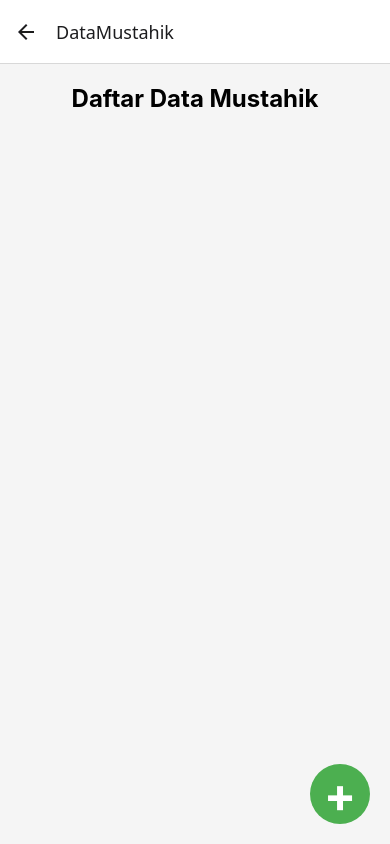
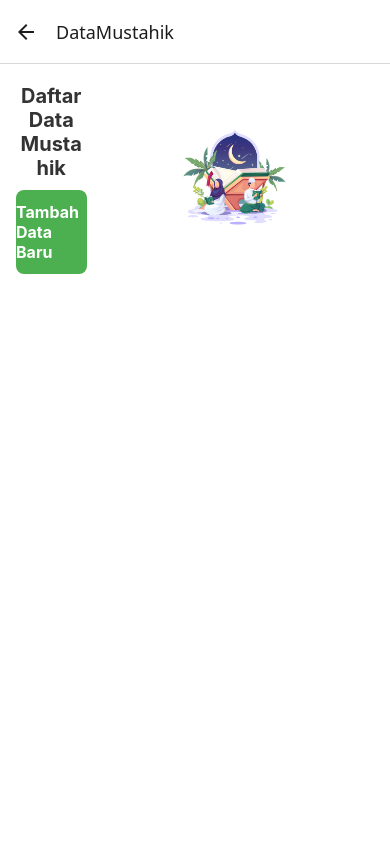
Before and after one commit to TopikRoman/SOBAT-Sodaqoh_Bareng_Zakat, a React Native app in the folder SOBAT/: screen /DataMustahik in a window 390 px wide. Built offline with nearby package versions, Linux system fonts and the light colour scheme; no server answers; the database is empty.

Commit message:
Update UI DataMustahik

```diff
--- a/SOBAT/screens/DataMustahik/DataMustahik.jsx
+++ b/SOBAT/screens/DataMustahik/DataMustahik.jsx
@@ -6,12 +6,13 @@ import {
   FlatList,
   StyleSheet,
   Alert,
+  Image,
 } from "react-native";
 import { getDocs, collection, deleteDoc, doc } from "firebase/firestore";
 import { db } from "../../firebase/FirebaseConfig";
 import { useFocusEffect, useNavigation } from "@react-navigation/native";
 
-// Fungsi untuk membaca data dari Firebase
+
 const membacaDataMustahik = async () => {
   try {
     const querySnapshot = await getDocs(collection(db, "mustahik"));
@@ -26,7 +27,7 @@ const membacaDataMustahik = async () => {
   }
 };
 
-// Fungsi untuk menghapus data dari Firebase
+
 const hapusDataMustahik = async (id) => {
   try {
     await deleteDoc(doc(db, "mustahik", id));
@@ -37,85 +38,48 @@ const hapusDataMustahik = async (id) => {
   }
 };
 
-// Fungsi untuk menangani aksi hapus
-const handleDelete = async (selectedItem, setDataMustahik, setSelectedItem) => {
-  Alert.alert(
-    "Konfirmasi Hapus",
-    "Apakah Anda yakin ingin menghapus data mustahik ini?",
-    [
-      {
-        text: "Batal",
-        onPress: () => {
-          setSelectedItem(null);
-        },
-        style: "cancel",
-      },
-      {
-        text: "Hapus",
-        onPress: async () => {
-          const berhasil = await hapusDataMustahik(selectedItem.id);
-          if (berhasil) {
-            setDataMustahik((prevData) =>
-              prevData.filter((item) => item.id !== selectedItem.id)
-            );
-            setSelectedItem(null);
-            Alert.alert("Berhasil", "Data mustahik telah dihapus.");
-          } else {
-            Alert.alert("Error", "Gagal menghapus data mustahik.");
-          }
-        },
-      },
-    ]
-  );
-};
-
 const DataMustahik = () => {
   const [dataMustahik, setDataMustahik] = useState([]);
   const [selectedItem, setSelectedItem] = useState(null);
   const navigation = useNavigation();
 
-  // Fetch data saat fokus
+
   const fetchData = useCallback(async () => {
     const mustahikData = await membacaDataMustahik();
     setDataMustahik(mustahikData);
   }, []);
 
-  // Memperbarui tombol header untuk edit/hapus
-  const updateHeaderButtons = useCallback(() => {
-    if (selectedItem) {
-      navigation.setOptions({
-        headerRight: () => (
-          <>
-            <TouchableOpacity
-              onPress={() =>
-                handleDelete(selectedItem, setDataMustahik, setSelectedItem)
-              }
-            >
-              <Text style={styles.headerButton}>Hapus</Text>
-            </TouchableOpacity>
-            <TouchableOpacity onPress={() => handleEdit(selectedItem)}>
-              <Text style={styles.headerButton}>Edit</Text>
-            </TouchableOpacity>
-            <TouchableOpacity onPress={() => setSelectedItem(null)}>
-              <Text style={styles.headerButton}>Batal</Text>
-            </TouchableOpacity>
-          </>
-        ),
-      });
-    } else {
-      navigation.setOptions({ headerRight: null });
-    }
-  }, [navigation, selectedItem]);
-
-  // Menjalankan fetch data dan update header saat layar difokuskan
   useFocusEffect(
     useCallback(() => {
       fetchData();
-      updateHeaderButtons();
-    }, [fetchData, updateHeaderButtons])
+    }, [fetchData])
   );
 
-  // Fungsi untuk menavigasi ke detail mustahik
+  const handleDelete = useCallback(async (item) => {
+    Alert.alert(
+      "Konfirmasi Hapus",
+      "Apakah Anda yakin ingin menghapus data mustahik ini?",
+      [
+        { text: "Batal", onPress: () => {}, style: "cancel" },
+        {
+          text: "Hapus",
+          onPress: async () => {
+            const berhasil = await hapusDataMustahik(item.id);
+            if (berhasil) {
+              setDataMustahik((prevData) =>
+                prevData.filter((data) => data.id !== item.id)
+              );
+              setSelectedItem(null);
+              Alert.alert("Berhasil", "Data mustahik telah dihapus.");
+            } else {
+              Alert.alert("Error", "Gagal menghapus data.");
+            }
+          },
+        },
+      ]
+    );
+  }, []);
+
   const handlePress = useCallback(
     (item) => {
       navigation.navigate("DetailDataMustahik", { mustahik: item });
@@ -123,29 +87,10 @@ const DataMustahik = () => {
     [navigation]
   );
 
-  // Menangani long press pada item
   const handleLongPress = useCallback((item) => {
     setSelectedItem(item);
   }, []);
 
-  // Fungsi untuk menavigasi ke halaman edit
-  const handleEdit = useCallback(
-    (selectedItem) => {
-      if (selectedItem) {
-        navigation.navigate("EditDataMustahik", { mustahik: selectedItem });
-        setSelectedItem(null);
-      }
-    },
-    [navigation]
-  );
-
-  // Fungsi untuk menavigasi ke halaman tambah mustahik
-  const handleAddItem = useCallback(
-    () => navigation.navigate("TambahDataMustahik"),
-    [navigation]
-  );
-
-  // Render item dalam FlatList
   const renderItem = useCallback(
     ({ item }) => (
       <TouchableOpacity
@@ -155,28 +100,65 @@ const DataMustahik = () => {
             ? styles.selectedItem
             : null,
         ]}
-        onPress={() => handlePress(item)}
+        onPress={() =>
+          selectedItem ? setSelectedItem(null) : handlePress(item)
+        }
         onLongPress={() => handleLongPress(item)}
       >
         <Text style={styles.itemText}>
           {item.nama} - {item.kategori} - {item.status}
         </Text>
+        {selectedItem && selectedItem.id === item.id && (
+          <View style={styles.actionButtons}>
+            <TouchableOpacity
+              style={styles.deleteButton}
+              onPress={() => handleDelete(item)}
+            >
+              <Text style={styles.deleteButtonText}>Hapus</Text>
+            </TouchableOpacity>
+            <TouchableOpacity
+              style={styles.editButton}
+              onPress={() =>
+                navigation.navigate("EditDataMustahik", { mustahik: item })
+              }
+            >
+              <Text style={styles.editButtonText}>Edit</Text>
+            </TouchableOpacity>
+            <TouchableOpacity
+              style={styles.cancelButton}
+              onPress={() => setSelectedItem(null)}
+            >
+              <Text style={styles.cancelButtonText}>Batal</Text>
+            </TouchableOpacity>
+          </View>
+        )}
       </TouchableOpacity>
     ),
-    [selectedItem, handlePress, handleLongPress]
+    [selectedItem, handlePress, handleLongPress, handleDelete, navigation]
   );
 
   return (
     <View style={styles.container}>
-      <Text style={styles.title}>Daftar Data Mustahik</Text>
+      <View style={styles.headerContainer}>
+        <View style={styles.leftColumn}>
+          <Text style={styles.header}>Daftar Data Mustahik</Text>
+          <TouchableOpacity
+            style={styles.addButton}
+            onPress={() => navigation.navigate("TambahDataMustahik")}
+          >
+            <Text style={styles.addButtonText}>Tambah Data Baru</Text>
+          </TouchableOpacity>
+        </View>
+        <Image
+          source={require("../../assets/orangNgaji.png")}
+          style={styles.illustration}
+        />
+      </View>
       <FlatList
         data={dataMustahik}
         keyExtractor={(item) => item.id}
         renderItem={renderItem}
       />
-      <TouchableOpacity style={styles.tombolTambah} onPress={handleAddItem}>
-        <Text style={styles.fabText}>+</Text>
-      </TouchableOpacity>
     </View>
   );
 };
@@ -184,14 +166,42 @@ const DataMustahik = () => {
 const styles = StyleSheet.create({
   container: {
     flex: 1,
-    padding: 20,
-    backgroundColor: "#f5f5f5",
+    backgroundColor: "#FFFFFF",
+    paddingHorizontal: 16,
+    paddingTop: 20,
   },
-  title: {
-    fontSize: 24,
+  headerContainer: {
+    flexDirection: "row",
+    justifyContent: "space-between",
+    alignItems: "center",
+    marginBottom: 20,
+  },
+  leftColumn: {
+    flex: 1,
+    marginRight: 10,
+  },
+  header: {
+    fontSize: 20,
     fontWeight: "bold",
+    marginBottom: 10,
+    color: "#333",
     textAlign: "center",
-    marginBottom: 20,
+  },
+  addButton: {
+    backgroundColor: "#4CAF50",
+    borderRadius: 8,
+    paddingVertical: 12,
+    alignItems: "center",
+  },
+  addButtonText: {
+    fontSize: 16,
+    color: "#FFFFFF",
+    fontWeight: "bold",
+  },
+  illustration: {
+    flex: 1,
+    height: 100,
+    resizeMode: "contain",
   },
   item: {
     padding: 15,
@@ -207,30 +217,40 @@ const styles = StyleSheet.create({
   itemText: {
     fontSize: 18,
   },
-  headerButton: {
-    color: "red",
-    marginRight: 15,
-    fontSize: 16,
+  actionButtons: {
+    flexDirection: "row",
+    marginTop: 10,
+    justifyContent: "space-between",
+  },
+  deleteButton: {
+    backgroundColor: "red",
+    paddingVertical: 8,
+    paddingHorizontal: 16,
+    borderRadius: 5,
+  },
+  deleteButtonText: {
+    color: "#fff",
     fontWeight: "bold",
   },
-  tombolTambah: {
-    position: "absolute",
-    right: 20,
-    bottom: 20,
-    width: 60,
-    height: 60,
-    backgroundColor: "#4CAF50",
-    borderRadius: 30,
-    alignItems: "center",
-    justifyContent: "center",
-    elevation: 5,
+  editButton: {
+    backgroundColor: "#FFA500",
+    paddingVertical: 8,
+    paddingHorizontal: 16,
+    borderRadius: 5,
   },
-  fabText: {
-    fontSize: 48,
-    color: "white",
+  editButtonText: {
+    color: "#fff",
     fontWeight: "bold",
-    lineHeight: 55,
-    textAlign: "center",
+  },
+  cancelButton: {
+    backgroundColor: "gray",
+    paddingVertical: 8,
+    paddingHorizontal: 16,
+    borderRadius: 5,
+  },
+  cancelButtonText: {
+    color: "#fff",
+    fontWeight: "bold",
   },
 });
 
--- a/SOBAT/screens/ScreenMuzakki/LihatPenerima.jsx
+++ b/SOBAT/screens/ScreenMuzakki/LihatPenerima.jsx
@@ -3,7 +3,6 @@ import { View, Text, FlatList, StyleSheet } from "react-native";
 import { getDocs, collection } from "firebase/firestore";
 import { db } from "../../firebase/FirebaseConfig";
 import { useFocusEffect } from "@react-navigation/native";
-
 
 const membacaDataMustahik = async () => {
   try {
@@ -12,10 +11,19 @@ const membacaDataMustahik = async () => {
       const data = doc.data();
 
 
-      const tanggal =
-        data.tahun && !isNaN(Date.parse(data.tahun))
-          ? new Date(data.tahun).toLocaleDateString("id-ID")
-          : "Tahun Tidak Valid";
+      let tanggal = "Tahun Tidak Valid";
+      if (data.tahun && typeof data.tahun === "string") {
+        const parts = data.tahun.split("/");
+        if (parts.length === 3) {
+          const day = parseInt(parts[0], 10);
+          const month = parseInt(parts[1], 10) - 1;
+          const year = parseInt(parts[2], 10);
+          const parsedDate = new Date(year, month, day);
+          if (!isNaN(parsedDate.getTime())) {
+            tanggal = parsedDate.toLocaleDateString("id-ID");
+          }
+        }
+      }
 
       return {
         id: doc.id,
@@ -35,12 +43,11 @@ const membacaDataMustahik = async () => {
 const MustahikView = () => {
   const [dataMustahik, setDataMustahik] = useState([]);
 
-
+  // Fetch data saat layar difokuskan
   const fetchData = useCallback(async () => {
     const mustahikData = await membacaDataMustahik();
     setDataMustahik(mustahikData);
   }, []);
-
 
   useFocusEffect(
     useCallback(() => {
@@ -48,7 +55,7 @@ const MustahikView = () => {
     }, [fetchData])
   );
 
-
+  // Render item dalam daftar
   const renderItem = useCallback(
     ({ item }) => (
       <View style={styles.item}>
```
